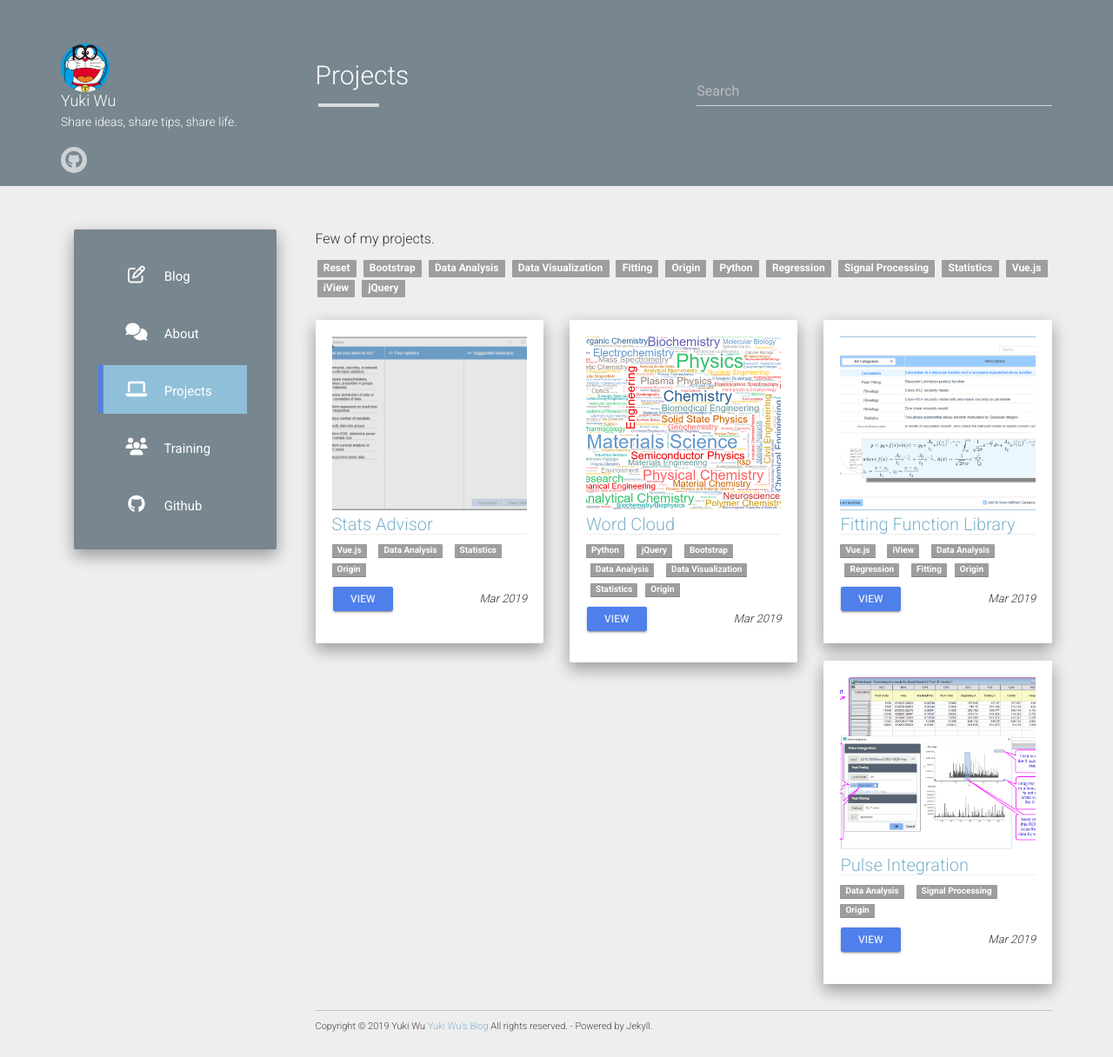
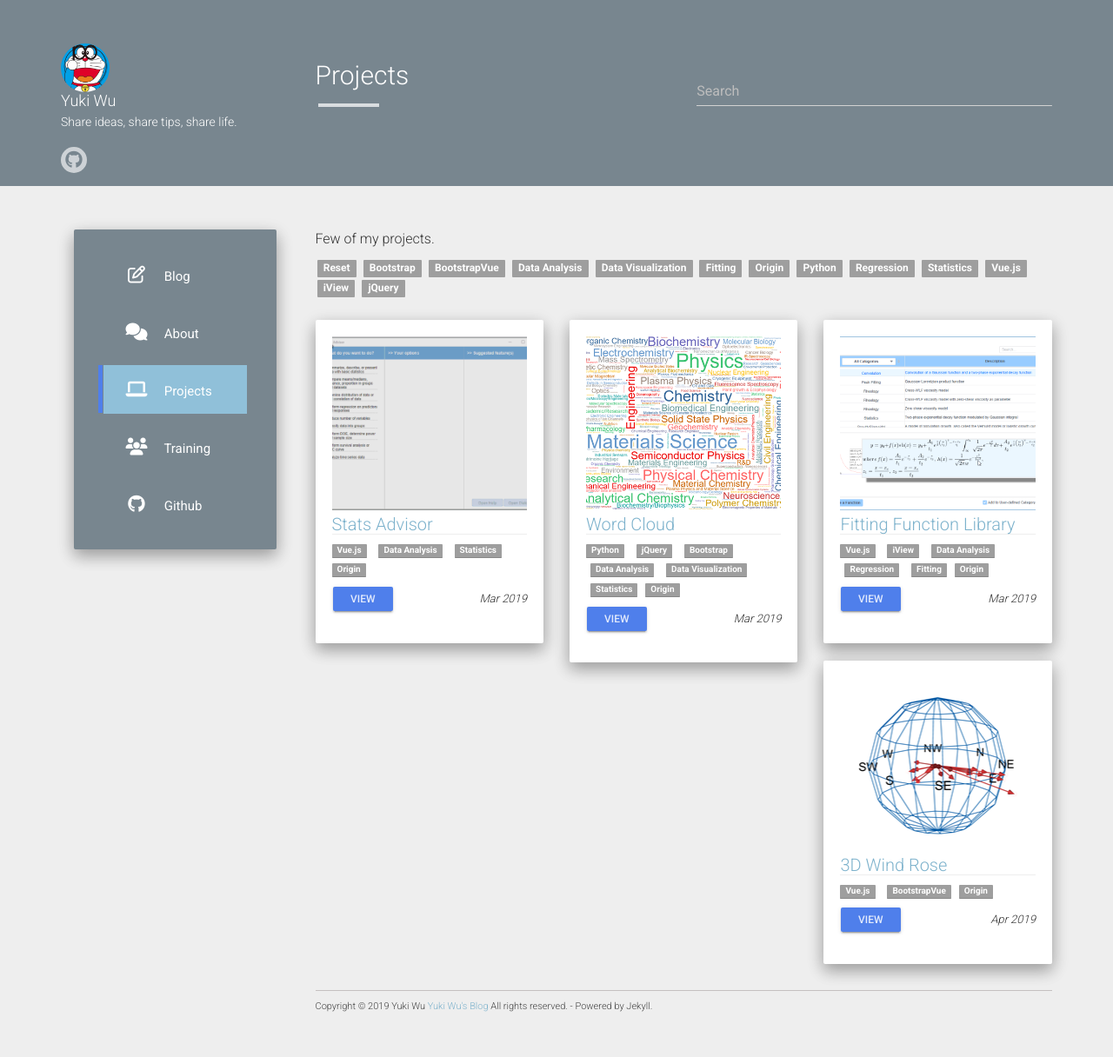
Before and after one commit to wuyuki/wuyuki.github.io, a Jekyll site: the page built from projects.md, in a window 1280 px wide. Shown: the whole page at 87% size. Built offline with Jekyll 4.4.1, drawn with Linux system fonts in a browser that asks for light colours; nearby versions of some CDN libraries; after the commit the page ends 1193 px from its top, so only the background shows below that.

Commit message:
//Modified project page

```diff
--- a/_data/projects.json
+++ b/_data/projects.json
@@ -21,10 +21,10 @@
 		"tags": ["Vue.js", "iView", "Data Analysis", "Regression", "Fitting", "Origin"]
 	},
 	{
-		"name": "Pulse Integration",
-		"image": "Pulse Integration.png",
-		"url": "https://www.originlab.com/fileExchange/details.aspx?fid=451",
-		"date": "Mar 2019",
-		"tags": ["Data Analysis", "Signal Processing", "Origin"]
+		"name": "3D Wind Rose",
+		"image": "3D Wind Rose.png",
+		"url": "https://www.originlab.com/fileExchange/details.aspx?fid=507",
+		"date": "Apr 2019",
+		"tags": ["Vue.js", "BootstrapVue", "Origin"]
 	}
 ]
```
Also changed, not shown: static/projects/3D Wind Rose.png (added), static/projects/Pulse Integration.png (deleted).
